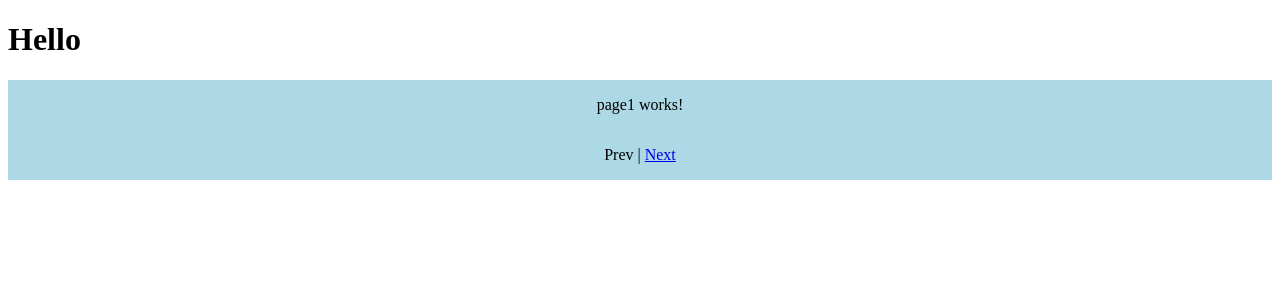
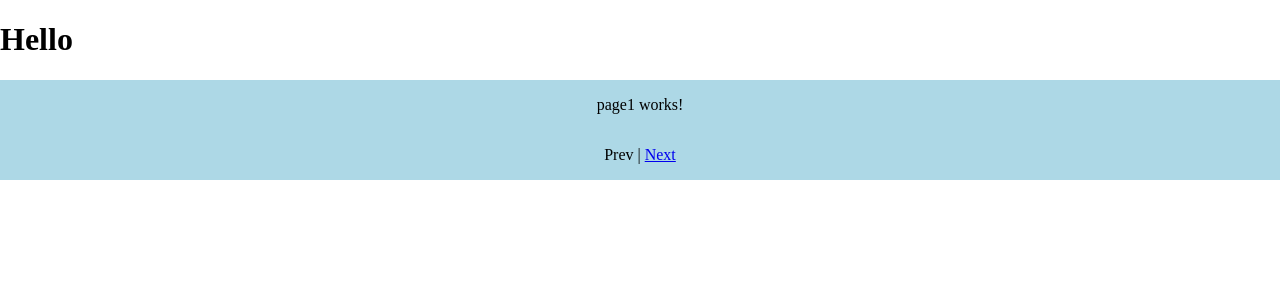
Before and after one commit to ozaki25/ng-animation-sample, an Angular app: page /page1 in a window 1280 px wide. Shown: the top 300 px of the page. Built offline with nearby package versions, Linux system fonts and the light colour scheme.

Commit message:
add gbloal style

```diff
--- a/src/styles.css
+++ b/src/styles.css
@@ -1 +1,5 @@
-/* You can add global styles to this file, and also import other style files */
+html,
+body {
+  margin: 0;
+  padding: 0;
+}
```
